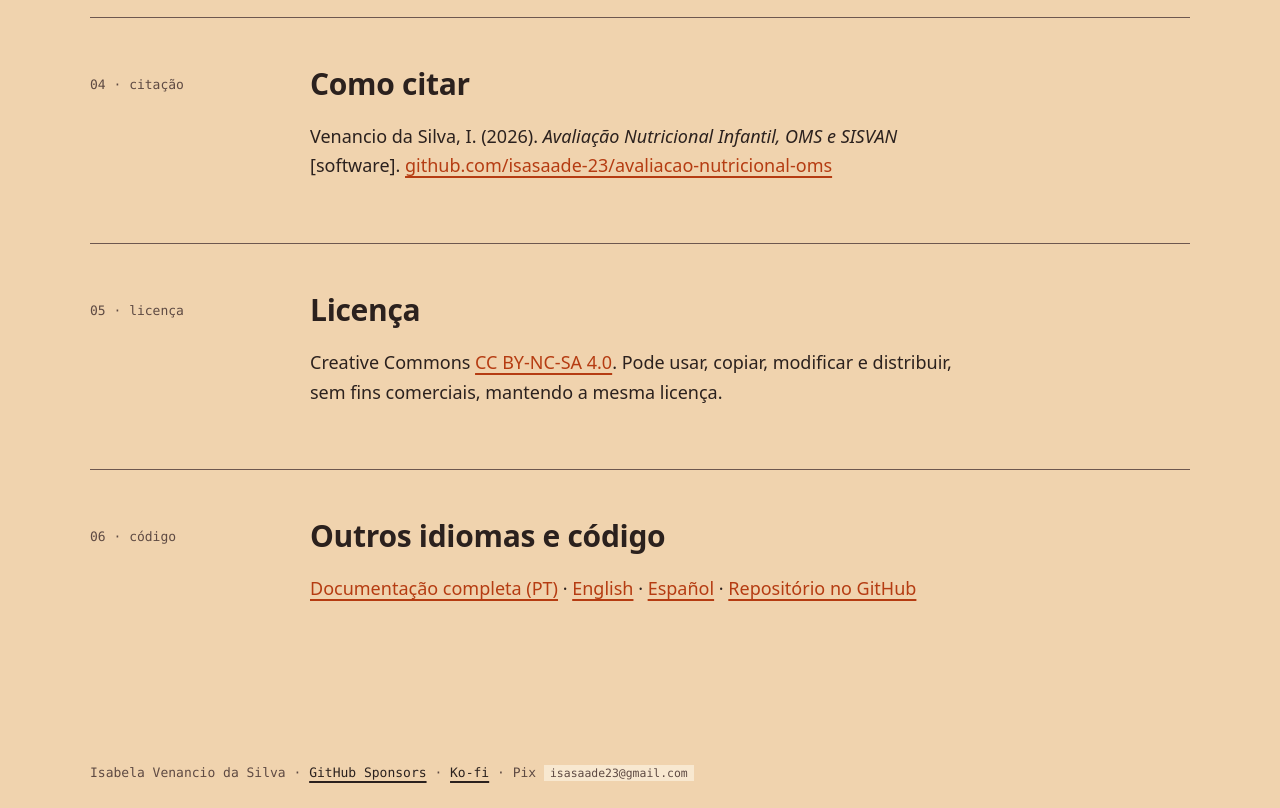
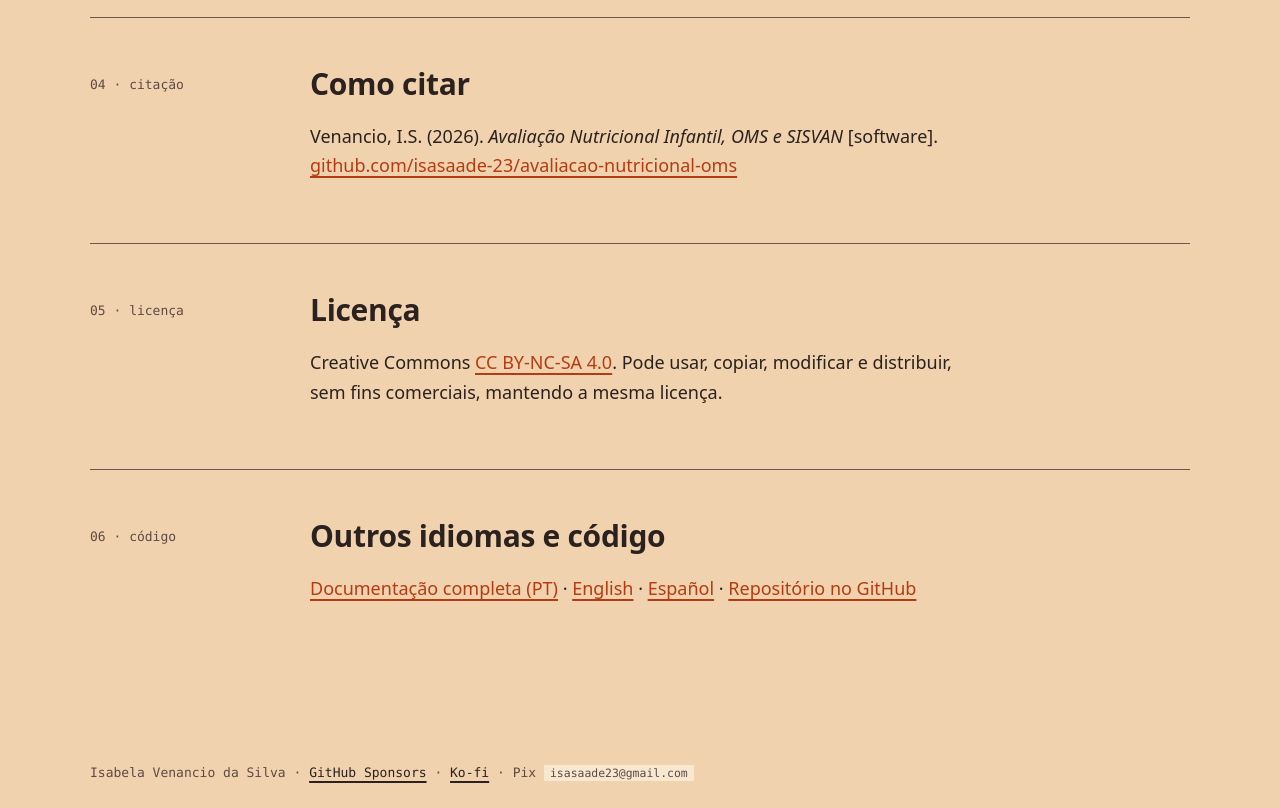
Before and after one commit to isasaade-23/avaliacao-nutricional-oms, a plain HTML site: page docs/index.html in a window 1280 px wide. Shown: the part 1625-2433 px from the top of the page. Drawn offline with Linux system fonts and the light colour scheme; a web font is replaced by a local one.

Commit message:
Padroniza a citação como Venancio, I.S.

```diff
--- a/docs/index.html
+++ b/docs/index.html
@@ -131,7 +131,7 @@
     <div class="tag">04 · citação</div>
     <div class="body">
       <h2>Como citar</h2>
-      <p>Venancio da Silva, I. (2026). <em>Avaliação Nutricional Infantil, OMS e SISVAN</em> [software]. <a href="https://github.com/isasaade-23/avaliacao-nutricional-oms">github.com/isasaade-23/avaliacao-nutricional-oms</a></p>
+      <p>Venancio, I.S. (2026). <em>Avaliação Nutricional Infantil, OMS e SISVAN</em> [software]. <a href="https://github.com/isasaade-23/avaliacao-nutricional-oms">github.com/isasaade-23/avaliacao-nutricional-oms</a></p>
     </div>
   </section>
 
```
Also changed, not shown: 2 other files.
